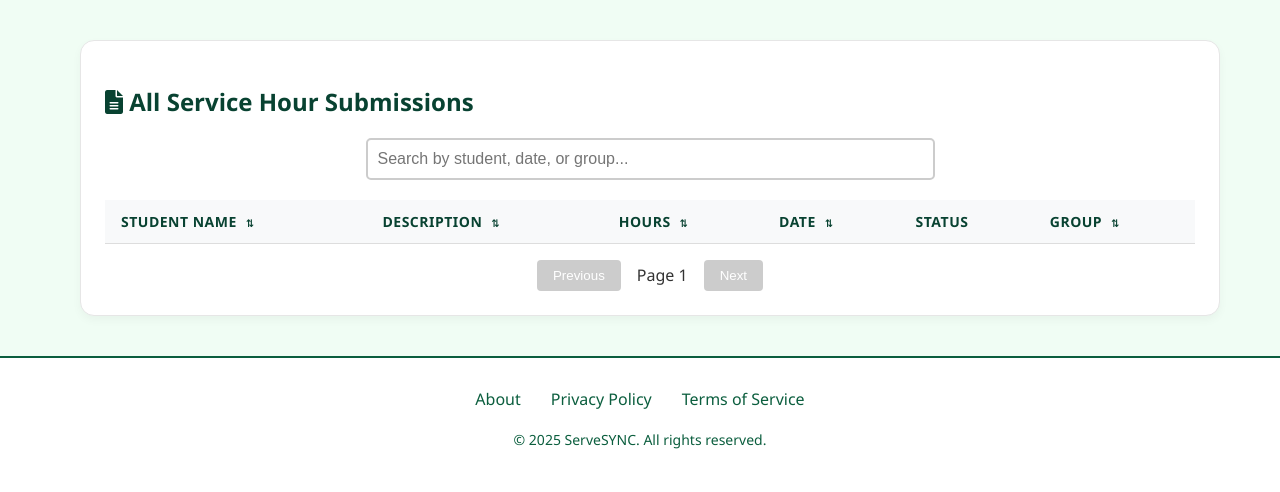
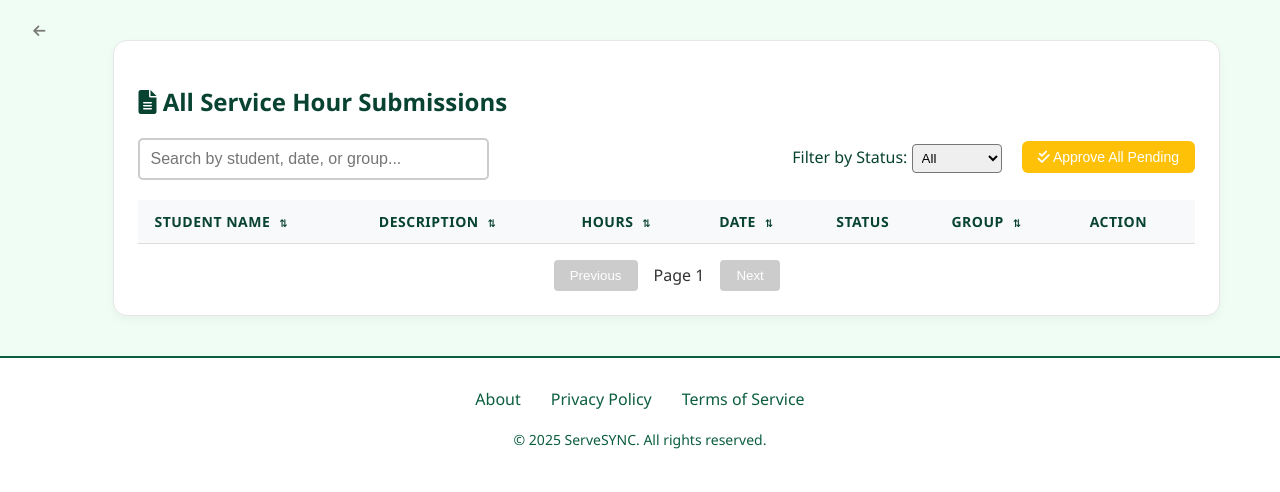
Before and after one commit to Zman327/Servesync, a Flask app: page /submissions in a window 1280 px wide. Shown: the part 96-588 px from the top of the page. Run offline with Flask 3, Linux system fonts and the light colour scheme; lists and menus that the app fills with data are empty; some libraries are stand-ins or nearby versions.

Commit message:
Added filter by status + approve all pending + review modal to submission page

```diff
--- a/Servesync/routes.py
+++ b/Servesync/routes.py
@@ -236,6 +236,7 @@ def staffpage():
 @app.route('/submissions')
 def submissions():
     staff_id = session.get('username')
+    selected_status = request.args.get('status')  # Get status filter from query string
 
     # Get groups this staff manages
     attached_groups = Group.query.filter_by(staff=staff_id).all()
@@ -252,24 +253,39 @@ def submissions():
 
     submission_data = []
     for log in logs:
-        user = User.query.get(log.user_id)
-        student_name = f"{user.first_name} {user.last_name}" if user else "Unknown"
-        group = Group.query.get(log.group_id)
-        group_name = group.name if group else "N/A"
-        try:
-            formatted_date = datetime.strptime(log.date, "%d-%m-%Y").strftime("%b %d, %Y")
-        except:
-            formatted_date = log.date
-        submission_data.append({
-            'student_name': student_name,
-            'description': log.description,
-            'hours': log.hours,
-            'date': formatted_date,
-            'status_label': STATUS_MAP.get(log.status, 'Unknown'),
-            'group': group_name
-        })
+        status_label = STATUS_MAP.get(log.status, 'Unknown')
+        if not selected_status or status_label == selected_status:
+            user = User.query.get(log.user_id)
+            student_name = f"{user.first_name} {user.last_name}" if user else "Unknown"
+            group = Group.query.get(log.group_id)
+            group_name = group.name if group else "N/A"
+            try:
+                formatted_date = datetime.strptime(log.date, "%d-%m-%Y").strftime("%b %d, %Y")
+            except Exception:
+                formatted_date = log.date
+            try:
+                formatted_log_time = (
+                    datetime.strptime(log.log_time, "%d-%m-%Y %H:%M:%S").strftime("%b %d, %Y at %I:%M %p")
+                    if log.log_time else "N/A"
+                )
+            except Exception:
+                formatted_log_time = log.log_time if log.log_time else "N/A"
+            submission_data.append({
+                'id': log.id,
+                'student_name': student_name,
+                'user_id': log.user_id,
+                'description': log.description,
+                'hours': log.hours,
+                'date': formatted_date,
+                'formatted_date': formatted_date,
+                'status': log.status,
+                'status_label': status_label,
+                'group': group_name,
+                'log_time': log.log_time,
+                'formatted_log_time': formatted_log_time
+            })
 
-    # Sort by newest first
+    # Sort by newest first using original log.date format
     submission_data.sort(key=lambda x: datetime.strptime(x["date"], "%b %d, %Y"), reverse=True)
 
     return render_template('submissions.html', submissions=submission_data)
@@ -444,15 +460,15 @@ def approve_all_pending():
     if not staff_id:
         return redirect('/login')
 
-    # Find all pending logs for this staff
+    # Approve all pending logs for this staff
     pending_logs = ServiceHour.query.filter_by(staff=staff_id, status=2).all()
-
     for log in pending_logs:
-        log.status = 1  # 1 = Approved
-
+        log.status = 1  # Approved
     db.session.commit()
 
-    return redirect('/staff.dashboard')
+    # Use redirect target from form if provided
+    redirect_to = request.form.get('redirect_to', '/staff.dashboard')
+    return redirect(redirect_to)
 
 
 @app.route('/api/groups')
--- a/Servesync/static/CSS/styles.css
+++ b/Servesync/static/CSS/styles.css
@@ -1335,8 +1335,14 @@ button[type="submit"]:hover {
 }
 
 .search-container {
+  width: 100%;
+}
+
+.search-approve-container {
+  display: flex;
+  justify-content: space-between;
+  align-items: center;
   margin-bottom: 20px;
-  text-align: center;
 }
 
 #searchInput {
@@ -1352,3 +1358,20 @@ button[type="submit"]:hover {
   border-color: #146830;
   outline: none;
 }
+
+.back-button {
+  display: inline-block;
+  padding: 4px 8px;
+  margin-left: -3%;
+  margin-top: -2%;
+  font-size: 14px;
+  color: #787878;
+  text-decoration: none;
+  border-radius: 5px;
+  transition: background-color 0.3s ease, color 0.3s ease;
+}
+
+.back-button:hover {
+  background-color: #4CAF50;
+  color: white;
+}
--- a/Servesync/templates/staff.html
+++ b/Servesync/templates/staff.html
@@ -94,7 +94,8 @@
           </select>
         </form>
 
-        <form method="post" action="/approve-all-pending" class="approve-all-form">
+        <form method="post" action="/approve-all-pending" class="approve-all-form" style="margin-left: 20px;">
+          <input type="hidden" name="redirect_to" value="{{ request.path }}">
           <button type="submit" class="btn btn-warning">
             <i class="fas fa-check-double"></i> Approve All Pending
           </button>
--- a/Servesync/templates/submissions.html
+++ b/Servesync/templates/submissions.html
@@ -4,12 +4,34 @@
 
 {% block content %}
 <main class="dashboard">
+    <a href="/staff.dashboard" class="back-button">
+        <i class="fas fa-arrow-left"></i>
+    </a>
   <div class="right-column full-width">
     <div class="section">
       <h2><i class="fas fa-file-alt"></i> All Service Hour Submissions</h2>
-      <!-- Search bar -->
-      <div class="search-container">
-        <input type="text" id="searchInput" placeholder="Search by student, date, or group..." />
+      <!-- Search bar and Approve All Pending button -->
+      <div class="search-approve-container">
+        <div class="search-container" style="flex: 1;">
+          <input type="text" id="searchInput" placeholder="Search by student, date, or group..." />
+        </div>
+        <div class="filter-form">
+            <form method="get" action="{{ request.path }}">
+              <label for="status">Filter by Status:</label>
+              <select name="status" id="status" onchange="this.form.submit()">
+                <option value="">All</option>
+                <option value="Approved" {% if request.args.get('status') == 'Approved' %}selected{% endif %}>Approved</option>
+                <option value="Pending" {% if request.args.get('status') == 'Pending' %}selected{% endif %}>Pending</option>
+                <option value="Rejected" {% if request.args.get('status') == 'Rejected' %}selected{% endif %}>Rejected</option>
+              </select>
+            </form>
+          </div>
+        <form method="post" action="/approve-all-pending" class="approve-all-form" style="margin-left: 20px;">
+            <input type="hidden" name="redirect_to" value="{{ request.path }}">
+            <button type="submit" class="btn btn-warning">
+              <i class="fas fa-check-double"></i> Approve All Pending
+            </button>
+        </form>
       </div>
       <table class="activity-table datatable" id="submissionsTable">
         <thead>
@@ -20,6 +42,7 @@
             <th data-column="3" class="sortable">Date <span class="sort-icon">⇅</span></th>
             <th data-column="4">Status</th>
             <th data-column="5" class="sortable">Group <span class="sort-icon">⇅</span></th>
+            <th>Action</th>
           </tr>
         </thead>
         <tbody>
@@ -42,6 +65,13 @@
                 {{ submission.status_label }}
               </td>
               <td>{{ submission.group }}</td>
+              <td>
+                <a href="javascript:void(0);"
+                   class="btn btn-primary"
+                   onclick='openReviewModal({{ submission | tojson | safe }})'>
+                   Review
+                </a>
+              </td>
             </tr>
             {% endfor %}
         </tbody>
@@ -51,6 +81,42 @@
         <span id="pageIndicator">Page 1</span>
         <button id="nextPage">Next</button>
       </div>
+
+      <!-- Review Modal -->
+      <div id="reviewModal" class="modal review-modal">
+        <div class="modal-content">
+          <span class="close-btn" onclick="closeModal()">&times;</span>
+          <div class="modal-image">
+            <img src="static/Images/Profile/deafult.jpg" alt="Review Image" />
+          </div>
+          <div class="modal-details">
+            <h2>Submission Details</h2>
+            <p><strong>Student:</strong> <span id="modal-student"></span></p>
+            <p><strong>Group:</strong> <span id="modal-group"></span></p>
+            <p><strong>Activity:</strong> <span id="modal-activity"></span></p>
+            <p><strong>Hours:</strong> <span id="modal-hours"></span></p>
+            <p><strong>Date:</strong> <span id="modal-date"></span></p>
+            <p><strong>Status:</strong> <span id="modal-status"></span></p>
+            <p><strong>Date Submitted:</strong> <span id="modal-log-time"></span></p>
+
+            <div class="modal-actions">
+              <form method="post" action="/approve-log" style="display:inline;">
+                <input type="hidden" name="log_id" id="approve-log-id">
+                <button type="submit" class="accept-btn">Approve</button>
+              </form>
+              <form method="get" action="/edit-log" style="display:inline;">
+                <input type="hidden" name="log_id" id="edit-log-id">
+                <button type="submit" class="edit-btn">Edit</button>
+              </form>
+              <form method="post" action="/reject-log" style="display:inline;">
+                <input type="hidden" name="log_id" id="reject-log-id">
+                <button type="submit" class="reject-btn">Reject</button>
+              </form>
+            </div>
+          </div>
+        </div>
+      </div>
+
     </div>
   </div>
 </main>
@@ -173,5 +239,31 @@
       });
     });
   });
+
+  function openReviewModal(log) {
+    document.getElementById('modal-student').innerText = `${log.student_name} (${log.user_id})`;
+    document.getElementById('modal-activity').innerText = log.description;
+    document.getElementById('modal-hours').innerText = log.hours;
+    document.getElementById('modal-date').innerText = log.date;
+    document.getElementById('modal-status').innerText = log.status_label;
+    document.getElementById('modal-group').innerText = log.group || "N/A";
+    document.getElementById('modal-log-time').innerText = log.formatted_log_time || "N/A";
+    document.getElementById('approve-log-id').value = log.id;
+    document.getElementById('reject-log-id').value = log.id;
+    document.getElementById('edit-log-id').value = log.id;
+
+    document.getElementById('reviewModal').style.display = 'block';
+  }
+
+  function closeModal() {
+    document.getElementById('reviewModal').style.display = 'none';
+  }
+
+  window.onclick = function(event) {
+    const modal = document.getElementById('reviewModal');
+    if (event.target === modal) {
+      modal.style.display = "none";
+    }
+  }
 </script>
 {% endblock %}
```
Also changed, not shown: Servesync/ServeSync.db.
